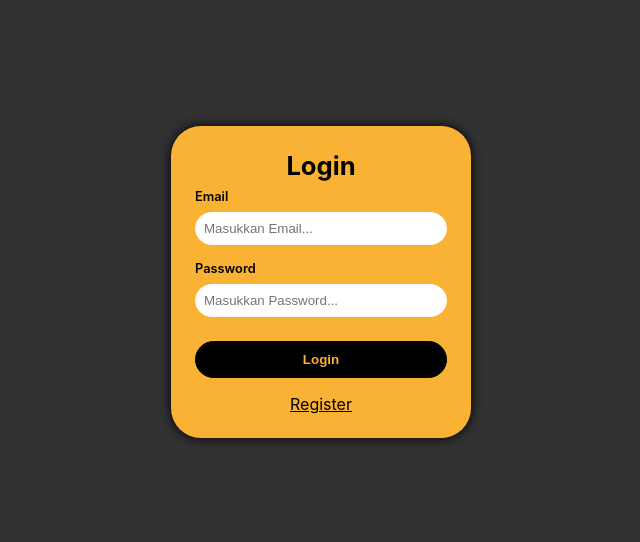
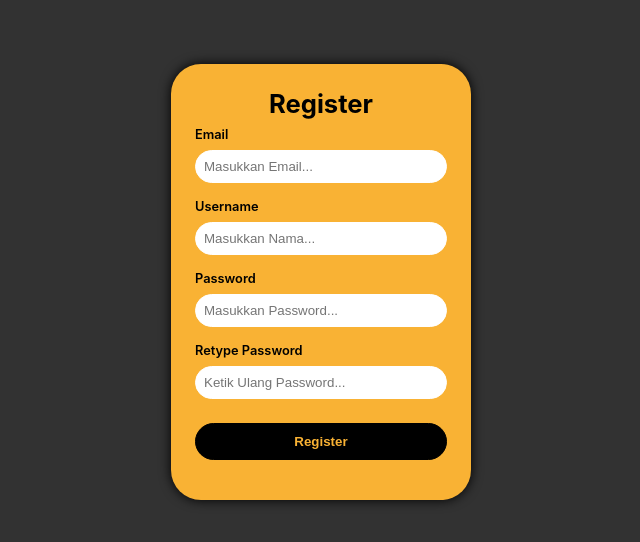
Before and after one commit to rg-km/final-project-engineering-49, a React (Create React App) app in the folder FE/lms49-app/: page / in a window 1280 px wide. Shown: the part 118-660 px from the top of the page, without its empty margins (319-959 px from the left). Built offline with nearby package versions, Linux system fonts and the light colour scheme.

Commit message:
chore: adding Register Page

```diff
--- a/FE/lms49-app/src/App.js
+++ b/FE/lms49-app/src/App.js
@@ -1,9 +1,10 @@
 import React from "react";
 import Login from "./Login";
+import Register from "./Register";
 
 function App() {
     return (
-        <Login/>
+        <Register/>
     )
 }
 
--- /dev/null
+++ b/FE/lms49-app/src/Register.js
@@ -0,0 +1,39 @@
+import React from "react";
+import "./Style/Register.css";
+
+function Register() {
+  return (
+    <div className="register">
+      <div className="registerForm">
+        <div className="container">
+          <h1>Register</h1>
+          <form>
+            <label>Email</label>
+            <input type="email" name="email" placeholder="Masukkan Email..." />
+
+            <label>Username</label>
+            <input type="text" name="username" placeholder="Masukkan Nama..." />
+
+            <label>Password</label>
+            <input
+              type="password"
+              name="password"
+              placeholder="Masukkan Password..."
+            />
+
+            <label>Retype Password</label>
+            <input
+              type="password"
+              name="repassword"
+              placeholder="Ketik Ulang Password..."
+            />
+
+            <button type="submit">Register</button>
+          </form>
+        </div>
+      </div>
+    </div>
+  );
+}
+
+export default Register;
--- /dev/null
+++ b/FE/lms49-app/src/Style/Register.css
@@ -0,0 +1,88 @@
+:root {
+    --background: #323232;
+    --text-primary: #000;
+    --text-secondary: #8e05c2;
+    --accent: #8e05c2;
+    --border: #333;
+    --form-bg: #F9B234;
+}
+
+* {
+    padding: 0;
+    margin: 0;
+    box-sizing: border-box;
+}
+
+
+body {
+    margin: 0;
+    font-family: -apple-system, BlinkMacSystemFont, 'Segoe UI', 'Roboto', 'Oxygen',
+        'Ubuntu', 'Cantarell', 'Fira Sans', 'Droid Sans', 'Helvetica Neue',
+        sans-serif;
+}
+
+.register {
+    background-color: var(--background);
+    color: var(--text-primary);
+    height: 100vh;
+    display: flex;
+    flex-direction: column;
+    justify-content: center;
+    font-size: .8rem;
+    transition: all .5s;
+}
+
+.container {
+    display: flex;
+    flex-direction: column;
+    justify-content: center;
+    align-items: center;
+    padding: 1.5rem;
+    width: 300px;
+    margin: auto;
+    box-shadow: 0px 0px 12px #000;
+    border-radius: 30px;
+    background-color: var(--form-bg);
+}
+
+span {
+    padding: 0 10px;
+    background-color: var(--form-bg);
+}
+
+form {
+    width: 100%;
+    display: flex;
+    flex-direction: column;
+}
+
+label {
+    margin: 8px 0;
+    font-weight: 600;
+}
+
+input {
+    padding: 8px;
+    margin-bottom: 8px;
+    border-radius: 30px;
+    border: 1px solid #fff;
+    background: #fff;
+    color: var(--text-primary);
+}
+
+button {
+    background-color: #000;
+    border: 1px solid #000;
+    color: #F9B234;
+    margin: 16px 0;
+    padding: 10px;
+    border-radius: 30px;
+    font-weight: 600;
+    cursor: pointer;
+}
+
+@media screen and (max-width:478px) {
+    .registerForm {
+        width: 95%;
+    }
+}
```
